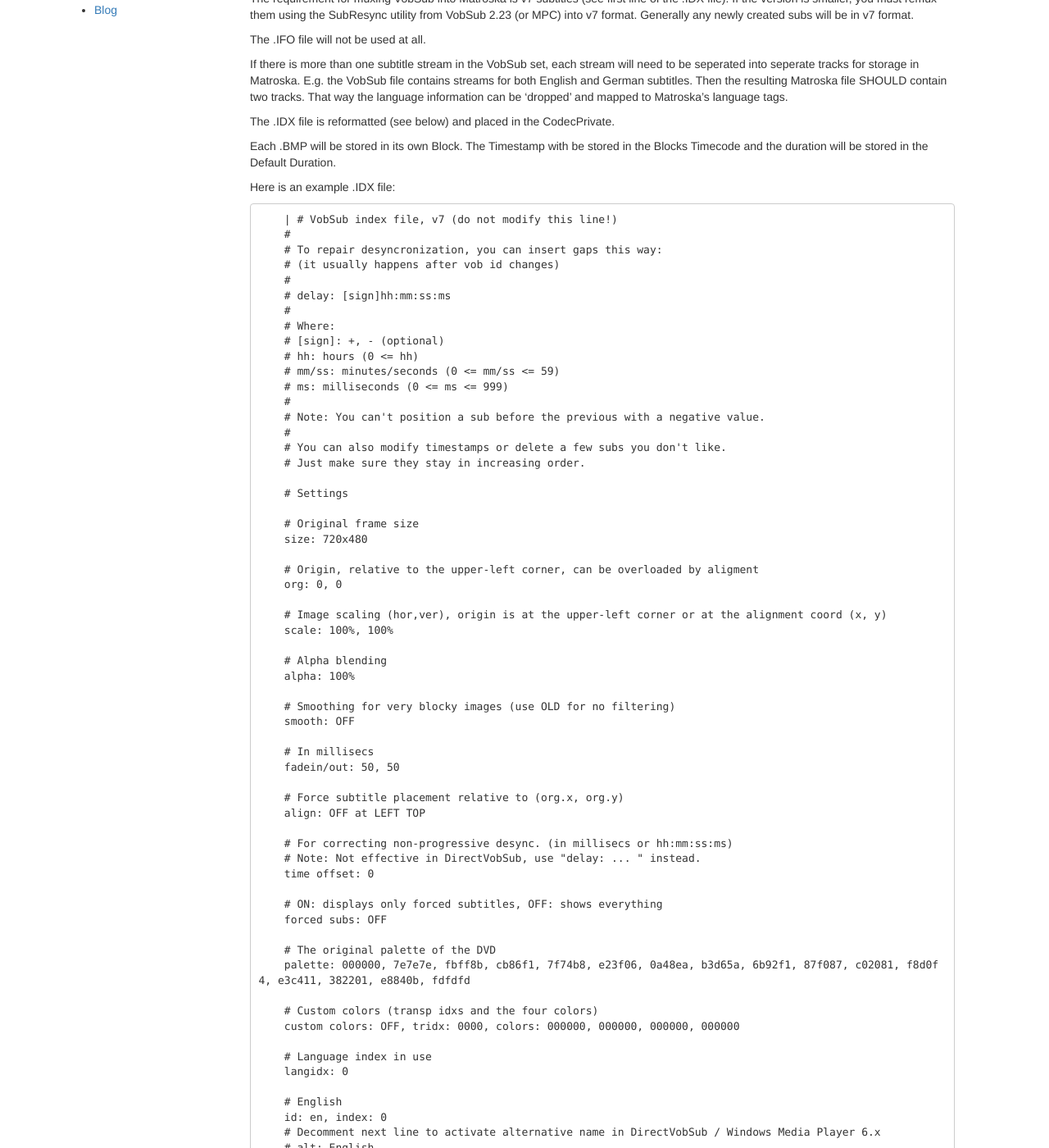
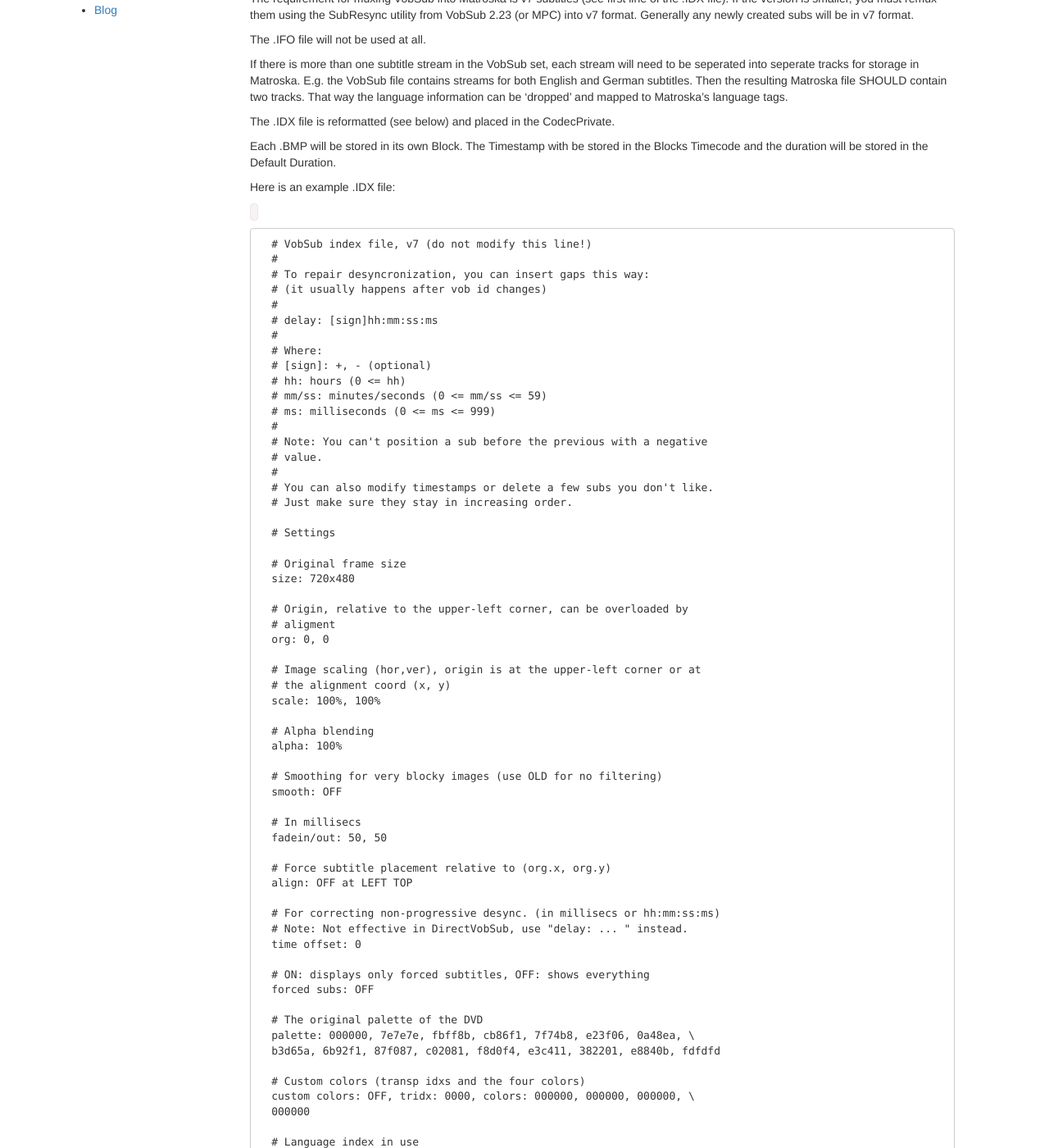
Before and after one commit to ietf-wg-cellar/matroska-specification, a Jekyll site: the page built from subtitles.md, in a window 1280 px wide and 1400 px high, scrolled down 643 px. Shown: the whole window at 82% size. Built offline with Jekyll 4.4.1, drawn with Linux system fonts in a browser that asks for light colours; some of the changed text lies outside the part shown.

Commit message:
fixes to code blocks and line overruns
for rfc compatability

````diff
--- a/subtitles.md
+++ b/subtitles.md
@@ -31,74 +31,81 @@ The .IDX file is reformatted (see below) and placed in the CodecPrivate.
 Each .BMP will be stored in its own Block. The Timestamp with be stored in the Blocks Timecode and the duration will be stored in the Default Duration.
 
 Here is an example .IDX file:
-```
-    | # VobSub index file, v7 (do not modify this line!)
-    #
-    # To repair desyncronization, you can insert gaps this way:
-    # (it usually happens after vob id changes)
-    #
-    # delay: [sign]hh:mm:ss:ms
-    #
-    # Where:
-    # [sign]: +, - (optional)
-    # hh: hours (0 <= hh)
-    # mm/ss: minutes/seconds (0 <= mm/ss <= 59)
-    # ms: milliseconds (0 <= ms <= 999)
-    #
-    # Note: You can't position a sub before the previous with a negative value.
-    #
-    # You can also modify timestamps or delete a few subs you don't like.
-    # Just make sure they stay in increasing order.
 
-    # Settings
+<CODE BEGINS>
+~~~
+  # VobSub index file, v7 (do not modify this line!)
+  #
+  # To repair desyncronization, you can insert gaps this way:
+  # (it usually happens after vob id changes)
+  #
+  # delay: [sign]hh:mm:ss:ms
+  #
+  # Where:
+  # [sign]: +, - (optional)
+  # hh: hours (0 <= hh)
+  # mm/ss: minutes/seconds (0 <= mm/ss <= 59)
+  # ms: milliseconds (0 <= ms <= 999)
+  #
+  # Note: You can't position a sub before the previous with a negative
+  # value.
+  #
+  # You can also modify timestamps or delete a few subs you don't like.
+  # Just make sure they stay in increasing order.
 
-    # Original frame size
-    size: 720x480
+  # Settings
 
-    # Origin, relative to the upper-left corner, can be overloaded by aligment
-    org: 0, 0
+  # Original frame size
+  size: 720x480
 
-    # Image scaling (hor,ver), origin is at the upper-left corner or at the alignment coord (x, y)
-    scale: 100%, 100%
+  # Origin, relative to the upper-left corner, can be overloaded by
+  # aligment
+  org: 0, 0
 
-    # Alpha blending
-    alpha: 100%
+  # Image scaling (hor,ver), origin is at the upper-left corner or at
+  # the alignment coord (x, y)
+  scale: 100%, 100%
 
-    # Smoothing for very blocky images (use OLD for no filtering)
-    smooth: OFF
+  # Alpha blending
+  alpha: 100%
 
-    # In millisecs
-    fadein/out: 50, 50
+  # Smoothing for very blocky images (use OLD for no filtering)
+  smooth: OFF
 
-    # Force subtitle placement relative to (org.x, org.y)
-    align: OFF at LEFT TOP
+  # In millisecs
+  fadein/out: 50, 50
 
-    # For correcting non-progressive desync. (in millisecs or hh:mm:ss:ms)
-    # Note: Not effective in DirectVobSub, use "delay: ... " instead.
-    time offset: 0
+  # Force subtitle placement relative to (org.x, org.y)
+  align: OFF at LEFT TOP
 
-    # ON: displays only forced subtitles, OFF: shows everything
-    forced subs: OFF
+  # For correcting non-progressive desync. (in millisecs or hh:mm:ss:ms)
+  # Note: Not effective in DirectVobSub, use "delay: ... " instead.
+  time offset: 0
 
-    # The original palette of the DVD
-    palette: 000000, 7e7e7e, fbff8b, cb86f1, 7f74b8, e23f06, 0a48ea, b3d65a, 6b92f1, 87f087, c02081, f8d0f4, e3c411, 382201, e8840b, fdfdfd
+  # ON: displays only forced subtitles, OFF: shows everything
+  forced subs: OFF
 
-    # Custom colors (transp idxs and the four colors)
-    custom colors: OFF, tridx: 0000, colors: 000000, 000000, 000000, 000000
+  # The original palette of the DVD
+  palette: 000000, 7e7e7e, fbff8b, cb86f1, 7f74b8, e23f06, 0a48ea, \
+  b3d65a, 6b92f1, 87f087, c02081, f8d0f4, e3c411, 382201, e8840b, fdfdfd
 
-    # Language index in use
-    langidx: 0
+  # Custom colors (transp idxs and the four colors)
+  custom colors: OFF, tridx: 0000, colors: 000000, 000000, 000000, \
+  000000
 
-    # English
-    id: en, index: 0
-    # Decomment next line to activate alternative name in DirectVobSub / Windows Media Player 6.x
-    # alt: English
-    # Vob/Cell ID: 1, 1 (PTS: 0)
-    timestamp: 00:00:01:101, filepos: 000000000
-    timestamp: 00:00:08:708, filepos: 000001000
+  # Language index in use
+  langidx: 0
 
-     |
-```
+  # English
+  id: en, index: 0
+  # Decomment next line to activate alternative name in DirectVobSub /
+  # Windows Media Player 6.x
+  # alt: English
+  # Vob/Cell ID: 1, 1 (PTS: 0)
+  timestamp: 00:00:01:101, filepos: 000000000
+  timestamp: 00:00:08:708, filepos: 000001000
+~~~
+<CODE ENDS>
 
 First, lines beginning with "#" are removed. These are comments to make text file editing easier, and as this is not a text file, they aren't needed.
 
@@ -109,17 +116,19 @@ Finally, the "timestamp" will be used to set the Block's timecode. Once it is se
 Once all of these items are removed, the data to store in the CodecPrivate SHOULD look like this:
 
 ```
-    size: 720x480
-    org: 0, 0
-    scale: 100%, 100%
-    alpha: 100%
-    smooth: OFF
-    fadein/out: 50, 50
-    align: OFF at LEFT TOP
-    time offset: 0
-    forced subs: OFF
-    palette: 000000, 7e7e7e, fbff8b, cb86f1, 7f74b8, e23f06, 0a48ea, b3d65a, 6b92f1, 87f087, c02081, f8d0f4, e3c411, 382201, e8840b, fdfdfd
-    custom colors: OFF, tridx: 0000, colors: 000000, 000000, 000000, 000000
+  size: 720x480
+  org: 0, 0
+  scale: 100%, 100%
+  alpha: 100%
+  smooth: OFF
+  fadein/out: 50, 50
+  align: OFF at LEFT TOP
+  time offset: 0
+  forced subs: OFF
+  palette: 000000, 7e7e7e, fbff8b, cb86f1, 7f74b8, e23f06, 0a48ea, \
+  b3d65a, 6b92f1, 87f087, c02081, f8d0f4, e3c411, 382201, e8840b, fdfdfd
+  custom colors: OFF, tridx: 0000, colors: 000000, 000000, 000000, \
+  000000
 ```
 
 There SHOULD also be two Blocks containing one image each with the timecodes "00:00:01:101" and "00:00:08:708".
````
Also changed, not shown: notes.md (+1 -1 lines).
